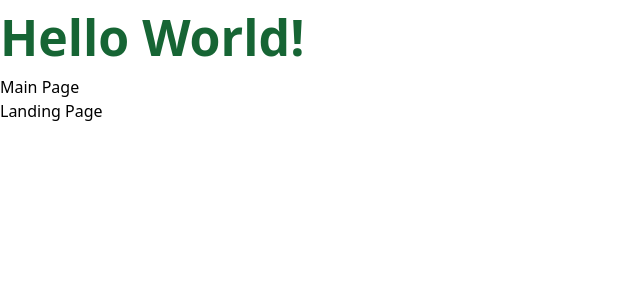
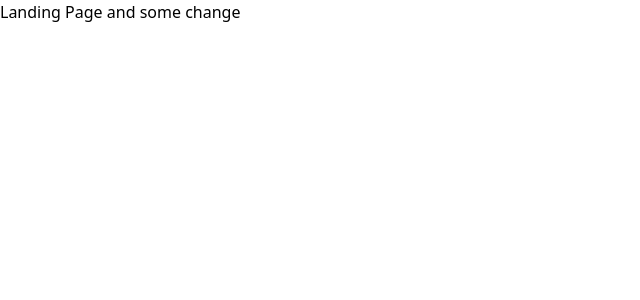
Before and after one commit to PhilippTillmanns/week-10, a React (Create React App) app: page / in a window 1280 px wide. Shown: the top 300 px of the page, without its empty margins (0-640 px from the left). Built offline with nearby package versions, Linux system fonts and the light colour scheme.

Commit message:
cleaned app.js and will start with landing.js now

```diff
--- a/src/App.js
+++ b/src/App.js
@@ -5,12 +5,6 @@ import Landing from "./pages/landing";
 function App() {
   return (
     <div className="App">
-      <h1 className="font-bold text-green-800 text-[50px]"
-      >Hello World!</h1>
-
-      <div>
-        <h1>Main Page</h1>
-      </div>
 
       <div>
         <Landing></Landing>
--- a/src/pages/landing.js
+++ b/src/pages/landing.js
@@ -2,7 +2,7 @@ import React from 'react'
 
 function Landing() {
   return (
-    <div>Landing Page</div>
+    <div>Landing Page and some change </div>
   )
 }
 
```
